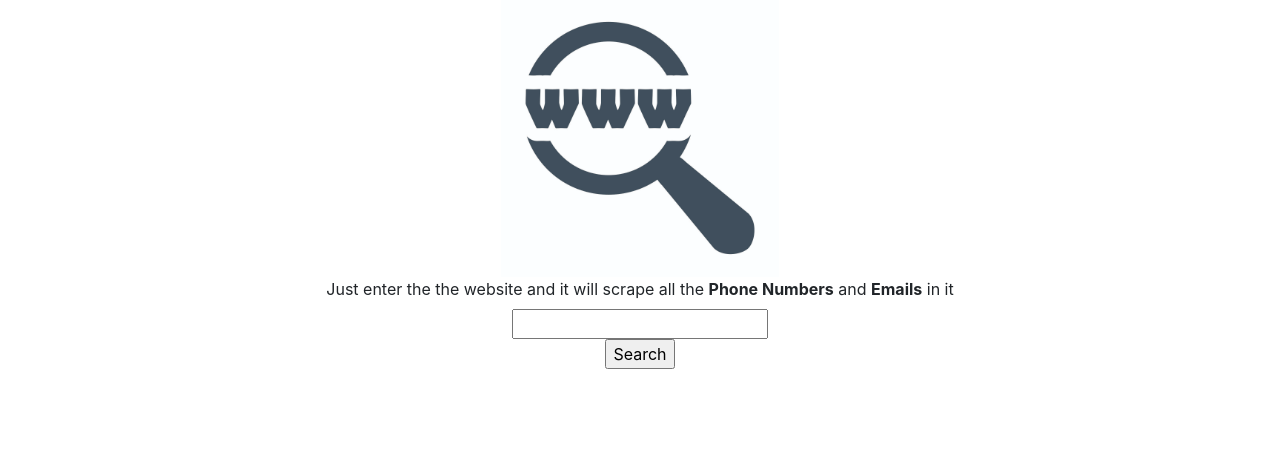
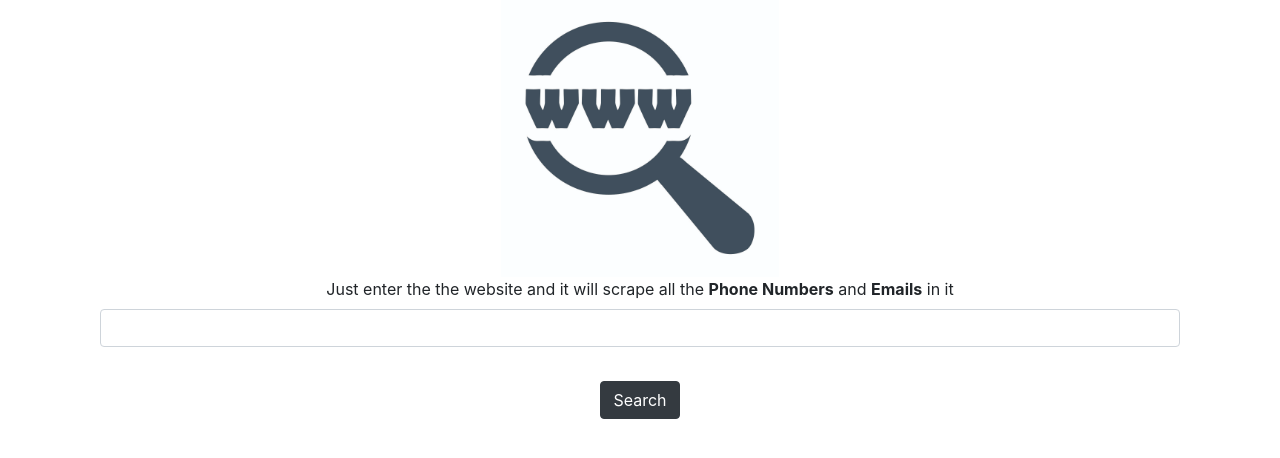
Before and after one commit to RTBlanco/email_number_search, a Flask app: page / in a window 1280 px wide. Shown: the part 161-619 px from the top of the page. Run offline with Flask 2, Linux system fonts and the light colour scheme; some libraries are stand-ins or nearby versions.

Commit message:
made the url box better

```diff
--- a/Searcher/static/home.css
+++ b/Searcher/static/home.css
@@ -1,3 +1,7 @@
 img {
     width: 25%;
 }
+
+input.btn {
+    margin-top: 10px;
+}
--- a/Searcher/templates/home.html
+++ b/Searcher/templates/home.html
@@ -5,14 +5,15 @@
             <div class="col-lg-12 text-center">
                 <h1 class="mt-5">Phone number and Email scraper</h1>
                 <!--<p class="lead">Just enter the the website and it will scrape all the <strong>Phone Numbers</strong> and <strong>Emails</strong> in it </p>-->
+                <!--Try to see if you can make this image natually small so it does not take so long to load !-->
                 <img src="{{ url_for('static', filename='LOGO.png') }}" alt="logo image">
                 <div class="col">
-                    <form action="">
+                    <form class="form-group" action="">
                         <label for="">Just enter the the website and it will scrape all the <strong>Phone Numbers</strong> and <strong>Emails</strong> in it </label>
                         <br>
-                        <input type="url">
+                        <input class="form-control center" type="url">
                         <br>
-                        <input class="button" type="submit" value="Search">
+                        <input class="btn btn-dark" type="submit" value="Search">
                     </form>
                 </div>
             </div>
```
